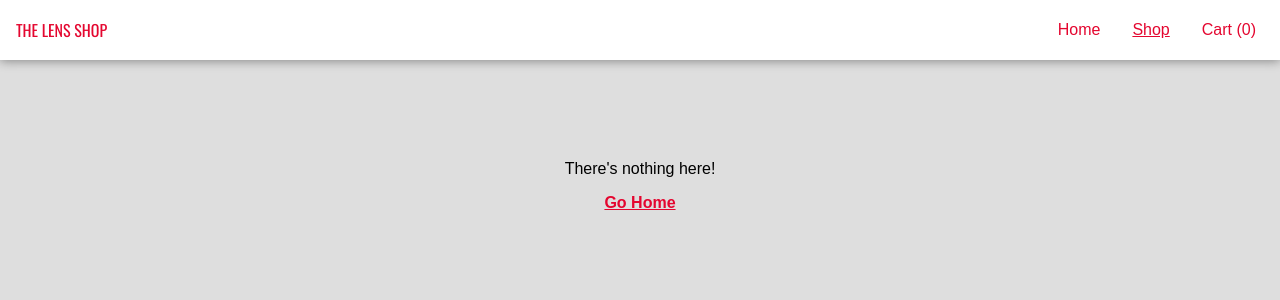
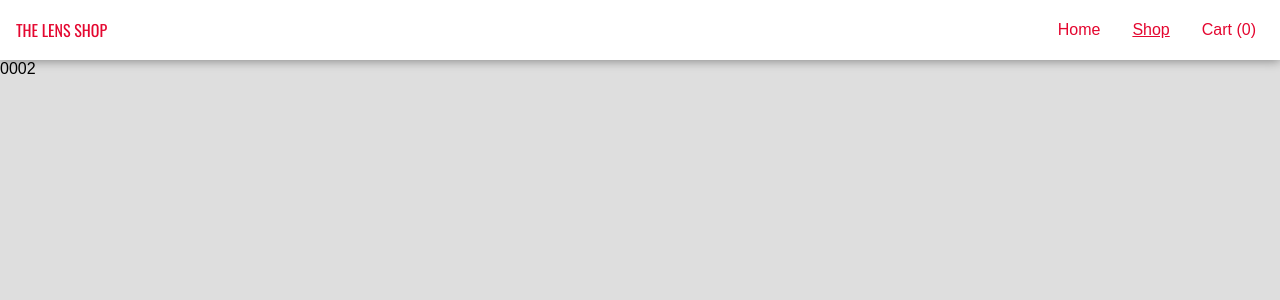
Before and after one commit to mattmuroya/the-lens-shop, a React (Create React App) app: page /shop/product/0002 in a window 1280 px wide. Shown: the top 300 px of the page. Built offline with nearby package versions, Linux system fonts and the light colour scheme.

Commit message:
connect product pages to router

```diff
--- a/src/components/ProductCard.js
+++ b/src/components/ProductCard.js
@@ -2,13 +2,13 @@ export default function ProductCard({ productDetails: { id, name, price } }) { /
 
   return (
     <article className="product-card">
-      <a href={`/shop/product-id${id}`}>
+      <a href={`/shop/product/${id}`}>
         <div className="img-container">
           <img src={`/img/${id}.jpg`} alt={name} />
         </div>
       </a>
       <div className="description">
-        <a href="/ice"><h3>{name}</h3></a>
+        <a href={`/shop/product/${id}`}><h3>{name}</h3></a>
         <p>${price} USD</p>
         <form>
           <label htmlFor="quantity">Quantity</label>
--- /dev/null
+++ b/src/components/ProductPage.js
@@ -0,0 +1,13 @@
+import { useParams } from "react-router-dom";
+
+export default function ProductPage(props) {
+
+  const { productId } = useParams();
+  console.log(productId);
+
+  return (
+    <main>
+      {productId}
+    </main>
+  );
+};
--- a/src/index.js
+++ b/src/index.js
@@ -9,6 +9,7 @@ import {
 import App from './App';
 import Home from './components/Home';
 import Shop from './components/Shop';
+import ProductPage from './components/ProductPage';
 import Cart from './components/Cart';
 
 ReactDOM.render(
@@ -18,6 +19,7 @@ ReactDOM.render(
         <Route element={<App />}>
           <Route path="/" element={<Home />} />
           <Route path="/shop" element={<Shop />} />
+          <Route path="/shop/product/:productId" element={<ProductPage />} />
           <Route path="/cart" element={<Cart />} />
           <Route path="*" element={
             <main className="error">
```
